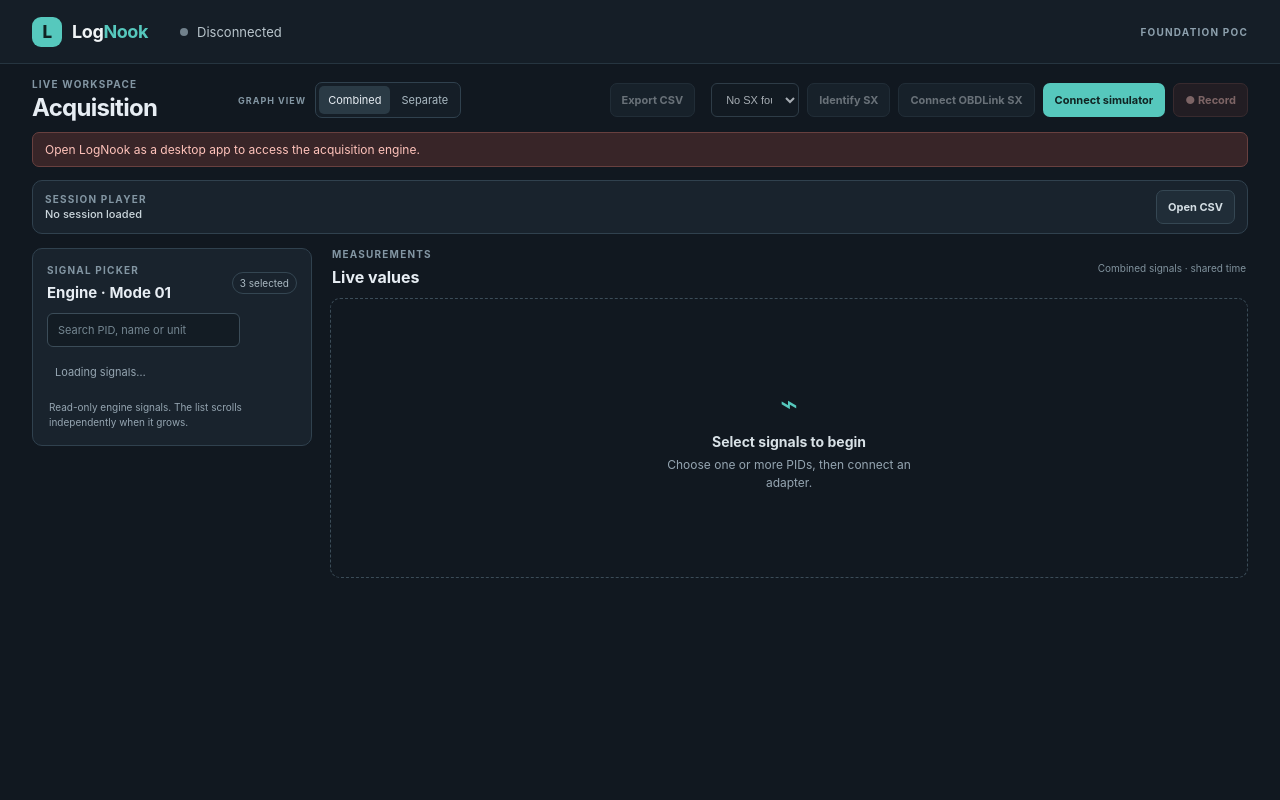
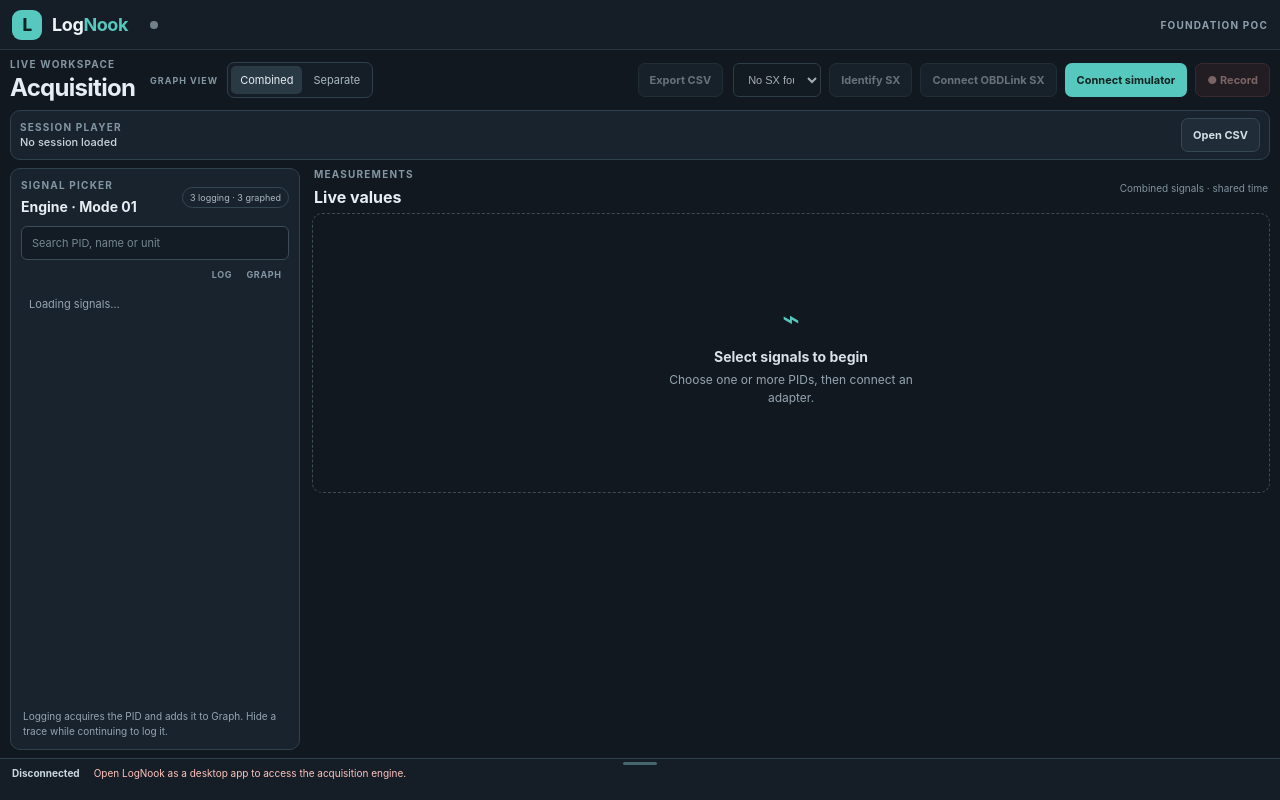
Before and after one commit to inoukt/LogNook, a Svelte app in the folder apps/desktop/: page / in a window 1280 px wide. Built offline with nearby package versions, Linux system fonts and the light colour scheme.

Commit message:
Improve acquisition workspace layout

```diff
--- a/apps/desktop/src/App.svelte
+++ b/apps/desktop/src/App.svelte
@@ -10,14 +10,15 @@
   } from "./types";
   import {
     clampSeekPosition, filterSignals, orderMarkersForTimeline, panTimeWindow,
-    swapPositions, zoomTimeWindow, type SignalOption, type TimeWindow,
+    setGraphSignal, setLogSignal, swapPositions, zoomTimeWindow, type SignalOption, type TimeWindow,
   } from "./workspace";
 
   let signalCatalog: SignalDefinition[] = [];
   let sxPorts: string[] = [];
   let selectedSxPort = "";
   let sxIdentity: DeviceDescriptor | undefined;
-  let selectedSignals = ["engine_rpm", "coolant_temp", "intake_temp"];
+  let logSignalIds = ["engine_rpm", "coolant_temp", "intake_temp"];
+  let graphSignalIds = [...logSignalIds];
   let latest: Record<string, Sample> = {};
   let series: Record<string, Sample[]> = {};
   let sessionSeries: Record<string, Sample[]> = {};
@@ -34,6 +35,8 @@
   let markerNote = "";
   let error = "";
   let signalSearch = "";
+  let statusHeight = 42;
+  let statusResize: { y: number; height: number } | null = null;
   let graphMode: "overlay" | "separate" = "overlay";
   let unlisten: UnlistenFn | undefined;
   let graphRequest = 0;
@@ -50,7 +53,7 @@
         };
       })
     : signalCatalog;
-  $: visibleSignals = selectedSignals.flatMap((id) => {
+  $: visibleSignals = graphSignalIds.flatMap((id) => {
     const signal = availableSignals.find((candidate) => candidate.id === id);
     return signal ? [signal] : [];
   });
@@ -65,7 +68,7 @@
     current: latest[signal.id],
     sampleRate: sampleRate(signal.id),
   }));
-  $: if (session) refreshGraphWindow(session, selectedSignals, timeWindow);
+  $: if (session) refreshGraphWindow(session, graphSignalIds, timeWindow);
 
   onMount(() => {
     let disposed = false;
@@ -156,13 +159,13 @@
     readoutRequest++;
     session = info;
     playback = { session_id: 0, position_ns: 0, duration_ns: info.duration_ns, speed: 1, playing: false };
-    selectedSignals = info.signals.map((signal) => signal.id);
+    graphSignalIds = info.signals.map((signal) => signal.id);
     timeWindow = { startNs: 0, endNs: info.duration_ns };
     latest = {};
     series = {};
     sessionSeries = {};
     playback = await invoke<PlaybackState>("playback_state");
-    await refreshPlaybackReadouts(playback.position_ns, selectedSignals);
+    await refreshPlaybackReadouts(playback.position_ns, graphSignalIds);
     recordingPath = "loaded";
     exportPath = "";
     replaying = false;
@@ -199,19 +202,20 @@
 
   function connect() {
     return run(async () => {
-      const requested = selectedSignals.filter((id) => signalCatalog.some((signal) => signal.id === id));
+      const requested = logSignalIds.filter((id) => signalCatalog.some((signal) => signal.id === id));
       if (!requested.length) throw new Error("Select at least one supported engine signal first");
       const capabilities = await invoke<ConnectionCapabilities>("connect_simulator", { signalIds: requested });
       await clearSession();
       series = {};
       latest = {};
-      selectedSignals = selectedSignals.filter((id) => capabilities.supported_signals.some((signal) => signal.id === id));
+      logSignalIds = logSignalIds.filter((id) => capabilities.supported_signals.some((signal) => signal.id === id));
+      graphSignalIds = graphSignalIds.filter((id) => capabilities.supported_signals.some((signal) => signal.id === id));
     });
   }
 
   function connectSx() {
     return run(async () => {
-      const requested = selectedSignals.filter((id) => signalCatalog.some((signal) => signal.id === id));
+      const requested = logSignalIds.filter((id) => signalCatalog.some((signal) => signal.id === id));
       if (!requested.length) throw new Error("Select at least one supported engine signal first");
       const capabilities = await invoke<ConnectionCapabilities>("connect_obdlink_sx", {
         portName: selectedSxPort,
@@ -220,7 +224,8 @@
       await clearSession();
       series = {};
       latest = {};
-      selectedSignals = selectedSignals.filter((id) => capabilities.supported_signals.some((signal) => signal.id === id));
+      logSignalIds = logSignalIds.filter((id) => capabilities.supported_signals.some((signal) => signal.id === id));
+      graphSignalIds = graphSignalIds.filter((id) => capabilities.supported_signals.some((signal) => signal.id === id));
     });
   }
 
@@ -288,7 +293,7 @@
     return run(async () => {
       await invoke("seek_replay", { positionNs: clampSeekPosition(positionNs, playback.duration_ns) });
       playback = await invoke<PlaybackState>("playback_state");
-      await refreshPlaybackReadouts(playback.position_ns, selectedSignals);
+      await refreshPlaybackReadouts(playback.position_ns, graphSignalIds);
     });
   }
 
@@ -346,17 +351,34 @@
     if (session) timeWindow = { startNs: 0, endNs: playback.duration_ns };
   }
 
-  function toggleSignal(signalId: string) {
-    selectedSignals = selectedSignals.includes(signalId)
-      ? selectedSignals.filter((id) => id !== signalId)
-      : [...selectedSignals, signalId];
+  function toggleLogSignal(signalId: string, enabled: boolean) {
+    ({ logSignalIds, graphSignalIds } = setLogSignal(logSignalIds, graphSignalIds, signalId, enabled));
+  }
+
+  function toggleGraphSignal(signalId: string, enabled: boolean) {
+    graphSignalIds = setGraphSignal(graphSignalIds, signalId, enabled);
     if (session && !playback.playing) {
-      refreshPlaybackReadouts(playback.position_ns, selectedSignals).catch(showError);
+      refreshPlaybackReadouts(playback.position_ns, graphSignalIds).catch(showError);
     }
   }
 
   function swapGraphPositions(fromId: string, toId: string) {
-    selectedSignals = swapPositions(selectedSignals, selectedSignals.indexOf(fromId), selectedSignals.indexOf(toId));
+    graphSignalIds = swapPositions(graphSignalIds, graphSignalIds.indexOf(fromId), graphSignalIds.indexOf(toId));
+  }
+
+  function resizeStatus(event: PointerEvent) {
+    if (!statusResize) return;
+    statusHeight = Math.max(36, Math.min(window.innerHeight * 0.3, statusResize.height + statusResize.y - event.clientY));
+  }
+
+  function finishStatusResize() {
+    statusResize = null;
+  }
+
+  function resizeStatusFromKeyboard(event: KeyboardEvent) {
+    if (event.key !== "ArrowUp" && event.key !== "ArrowDown") return;
+    event.preventDefault();
+    statusHeight = Math.max(36, Math.min(window.innerHeight * 0.3, statusHeight + (event.key === "ArrowUp" ? 16 : -16)));
   }
 
   function sampleRate(signalId: string): string {
@@ -374,10 +396,10 @@
   <meta name="description" content="Read-only OBD acquisition, recording, and CSV playback." />
 </svelte:head>
 
-<div class="app-shell">
+<div class="app-shell" style={`--status-height:${statusHeight}px`}>
   <header class="topbar">
     <a class="brand" href="/" aria-label="LogNook home"><span class="brand-mark">L</span><span>Log<span class="brand-accent">Nook</span></span></a>
-    <div class="connection-state"><span class:online={connected} class:replay={replaying} class="state-dot"></span><span>{status}</span></div>
+    <div class="connection-state" aria-label={status} title={status}><span class:online={connected} class:replay={replaying} class="state-dot"></span></div>
     <span class="milestone">FOUNDATION POC</span>
   </header>
 
@@ -410,8 +432,8 @@
             {#each sxPorts as port}<option value={port}>{port}</option>{/each}
           </select>
           <button class="button secondary" onclick={identifySx} disabled={busy || !selectedSxPort || replaying}>Identify SX</button>
-          <button class="button secondary" onclick={connectSx} disabled={busy || !selectedSxPort || sxIdentity?.path !== selectedSxPort || selectedSignals.length === 0 || replaying}>Connect OBDLink SX</button>
-          <button class="button primary" onclick={connect} disabled={busy || selectedSignals.length === 0 || replaying}>Connect simulator</button>
+          <button class="button secondary" onclick={connectSx} disabled={busy || !selectedSxPort || sxIdentity?.path !== selectedSxPort || logSignalIds.length === 0 || replaying}>Connect OBDLink SX</button>
+          <button class="button primary" onclick={connect} disabled={busy || logSignalIds.length === 0 || replaying}>Connect simulator</button>
         {/if}
         {#if recording}
           <button class="button danger" onclick={stopRecording} disabled={busy}>Stop recording</button>
@@ -421,10 +443,6 @@
       </div>
     </section>
 
-    {#if error}<div class="notice error" role="alert">{error}</div>{/if}
-    {#if sxIdentity}<div class="notice success">Identified {sxIdentity.hardware_family} · {sxIdentity.firmware} · serial {sxIdentity.stable_id}. Connect the vehicle before live acquisition.</div>{/if}
-    {#if recording}<div class="notice recording"><span class="pulse-dot"></span> Recording live samples · {recordingPath}</div>{/if}
-    {#if exportPath}<div class="notice success">CSV exported · {exportPath}</div>{/if}
 
     <PlaybackPanel
       info={session}
@@ -449,20 +467,21 @@
 
     <div class="workspace-grid">
       <aside class="panel signal-panel">
-        <div class="panel-heading"><div><p class="eyebrow">SIGNAL PICKER</p><h2>{session ? "Recorded signals" : "Engine · Mode 01"}</h2></div><span class="count-pill">{selectedSignals.length} selected</span></div>
+        <div class="panel-heading"><div><p class="eyebrow">SIGNAL PICKER</p><h2>{session ? "Recorded signals" : "Engine · Mode 01"}</h2></div><span class="count-pill">{session ? `${graphSignalIds.length} graphed` : `${logSignalIds.length} logging · ${graphSignalIds.length} graphed`}</span></div>
         <input class="text-input signal-search" type="search" bind:value={signalSearch} placeholder="Search PID, name or unit" aria-label="Search signals" />
+        <div class="signal-columns" aria-hidden="true"><span></span><span>Log</span><span>Graph</span></div>
         <div class="signal-list">
           {#each filteredSignals as signal (signal.id)}
-            <label class="signal-option">
-              <input type="checkbox" checked={selectedSignals.includes(signal.id)} onchange={() => toggleSignal(signal.id)} disabled={connected || recording} />
+            <div class="signal-option">
               <span class="signal-copy"><span>{signal.name}</span><small>{signal.pid === undefined ? signal.id : `PID ${signal.pid.toString(16).toUpperCase().padStart(2, "0")}`} · {signal.unit}</small></span>
-              <span class="checkmark" aria-hidden="true"></span>
-            </label>
+              <input type="checkbox" aria-label={`Log ${signal.name}`} checked={session ? true : logSignalIds.includes(signal.id)} onchange={(event) => toggleLogSignal(signal.id, event.currentTarget.checked)} disabled={session !== null || connected || recording || busy} />
+              <input type="checkbox" aria-label={`Graph ${signal.name}`} checked={graphSignalIds.includes(signal.id)} onchange={(event) => toggleGraphSignal(signal.id, event.currentTarget.checked)} disabled={busy || (!session && !logSignalIds.includes(signal.id))} />
+            </div>
           {:else}
             <p class="no-signals">{availableSignals.length ? "No matching signals" : "Loading signals…"}</p>
           {/each}
         </div>
-        <p class="panel-hint">{session ? "Session signals are stored as recorded. The list scrolls independently." : "Read-only engine signals. The list scrolls independently when it grows."}</p>
+        <p class="panel-hint">{session ? "Recorded signals are fixed; Graph controls visibility." : "Logging acquires the PID and adds it to Graph. Hide a trace while continuing to log it."}</p>
       </aside>
 
       <section class="measurements" aria-label="Measurements">
@@ -482,4 +501,16 @@
       </section>
     </div>
   </main>
+  <footer class="status-dock" aria-live="polite">
+    <div class="status-resize-grip" role="slider" tabindex="0" aria-orientation="vertical" aria-valuemin="36" aria-valuemax={Math.round(window.innerHeight * 0.3)} aria-valuenow={Math.round(statusHeight)} aria-label="Resize status panel"
+      onpointerdown={(event) => { statusResize = { y: event.clientY, height: statusHeight }; event.currentTarget.setPointerCapture(event.pointerId); }}
+      onpointermove={resizeStatus} onpointerup={finishStatusResize} onpointercancel={finishStatusResize} onkeydown={resizeStatusFromKeyboard}></div>
+    <div class="status-content">
+      <strong>{status}</strong>
+      {#if error}<span class="status-error" role="alert">{error}</span>{/if}
+      {#if sxIdentity}<span class="status-success">Identified {sxIdentity.hardware_family} · {sxIdentity.firmware} · serial {sxIdentity.stable_id}</span>{/if}
+      {#if recording}<span class="status-recording"><span class="pulse-dot"></span>Recording live samples · {recordingPath}</span>{/if}
+      {#if exportPath}<span class="status-success">CSV exported · {exportPath}</span>{/if}
+    </div>
+  </footer>
 </div>
--- a/apps/desktop/src/app.css
+++ b/apps/desktop/src/app.css
@@ -22,8 +22,8 @@
 ::-webkit-scrollbar-track { border-radius: 8px; background: #131c24; }
 ::-webkit-scrollbar-thumb { border: 2px solid #131c24; border-radius: 8px; background: #46666d; }
 ::-webkit-scrollbar-thumb:hover { background: var(--accent); }
-.app-shell { min-height: 100vh; }
-.topbar { height: 64px; display: flex; align-items: center; gap: 32px; padding: 0 32px; border-bottom: 1px solid #263540; background: #151e27; }
+.app-shell { height: 100vh; display: flex; flex-direction: column; overflow: hidden; --status-height: 42px; }
+.topbar { height: 50px; flex: 0 0 50px; display: flex; align-items: center; gap: 22px; padding: 0 12px; border-bottom: 1px solid #263540; background: #151e27; }
 .brand { display: flex; align-items: center; gap: 10px; color: #f0f4f6; text-decoration: none; font-size: 18px; font-weight: 720; letter-spacing: -.4px; }
 .brand-mark { display: grid; place-items: center; width: 30px; height: 30px; border-radius: 9px; color: #102323; background: var(--accent); font-size: 17px; font-weight: 800; }
 .brand-accent { color: var(--accent); }
@@ -32,8 +32,8 @@
 .state-dot.online { background: #55d3a3; box-shadow: 0 0 10px #55d3a366; }
 .state-dot.replay { background: var(--blue); box-shadow: 0 0 10px #6ca8ff66; }
 .milestone { margin-left: auto; color: #8da0ad; font-size: 10px; font-weight: 700; letter-spacing: 1.2px; }
-main { max-width: 1440px; margin: 0 auto; padding: 14px 32px 48px; }
-.workspace-toolbar { display: grid; grid-template-columns: 190px minmax(0, 1fr) auto; align-items: center; gap: 16px; margin-bottom: 16px; }
+main { width: 100%; max-width: none; flex: 1 1 auto; min-height: 0; display: flex; flex-direction: column; gap: 8px; margin: 0; padding: 8px 10px; overflow: hidden; }
+.workspace-toolbar { display: grid; grid-template-columns: 130px minmax(0, 1fr) auto; align-items: center; gap: 10px; margin: 0; }
 .workspace-title .eyebrow { margin-bottom: 3px; }
 .eyebrow { margin: 0 0 7px; color: #8396a3; font-size: 10px; font-weight: 700; letter-spacing: 1.2px; }
 h1, h2, h3, p { margin-top: 0; }
@@ -59,14 +59,11 @@
 .button.secondary:hover:not(:disabled) { background: #293944; border-color: #536774; }
 .button.record { color: #ffc0b9; background: #382528; border-color: #68403f; }
 .button.danger { color: #fff; background: #bd5149; }
-.notice { margin: -6px 0 13px; padding: 9px 12px; border: 1px solid var(--border); border-radius: 7px; font-size: 12px; overflow-wrap: anywhere; }
-.notice.error { color: #ffc3bb; background: #382528; border-color: #68403f; }
-.notice.recording { color: #ffceca; background: #302328; border-color: #583b3d; }
 .notice.success { color: #aee2d0; background: #1a302d; border-color: #31554d; }
 .pulse-dot { display: inline-block; margin-right: 7px; background: #ff7970; box-shadow: 0 0 9px #ff797077; }
-.workspace-grid { display: grid; grid-template-columns: 280px minmax(0, 1fr); align-items: start; gap: 18px; }
+.workspace-grid { display: grid; flex: 1 1 auto; min-height: 0; grid-template-columns: 290px minmax(0, 1fr); align-items: stretch; gap: 12px; }
 .panel { border: 1px solid var(--border); border-radius: 10px; background: var(--surface); }
-.signal-panel { position: sticky; top: 12px; padding: 15px 14px; }
+.signal-panel { position: static; min-height: 0; height: 100%; display: flex; flex-direction: column; padding: 10px; }
 .panel-heading, .measurement-heading { display: flex; align-items: center; justify-content: space-between; }
 .signal-panel .panel-heading { margin-bottom: 11px; }
 .count-pill { padding: 4px 7px; border: 1px solid #344652; border-radius: 20px; color: #aab9c2; font-size: 10px; white-space: nowrap; }
@@ -75,15 +72,15 @@
 .text-input:focus { border-color: var(--accent); }
 .text-input::placeholder { color: #758792; }
 .port-select { width: 88px; min-width: 82px; }
-.signal-list { display: grid; max-height: min(42vh, 410px); gap: 3px; overflow-y: auto; overscroll-behavior: contain; padding-right: 2px; }
-.signal-option { min-height: 48px; display: flex; align-items: center; gap: 10px; padding: 7px 8px; border: 1px solid transparent; border-radius: 7px; cursor: pointer; }
+.signal-list { display: grid; flex: 1 1 auto; min-height: 0; max-height: none; gap: 3px; overflow-y: auto; overscroll-behavior: contain; padding-right: 2px; }
+.signal-option { min-height: 48px; display: grid; grid-template-columns: minmax(0, 1fr) 34px 42px; align-items: center; justify-items: center; gap: 4px; padding: 7px 4px; border: 1px solid transparent; border-radius: 7px; }
 .signal-option:hover { background: #202d38; }
-.signal-option input { width: 14px; height: 14px; accent-color: var(--accent); }
-.signal-copy { display: grid; gap: 4px; font-size: 12px; }
+.signal-option input { width: 16px; height: 16px; accent-color: var(--accent); cursor: pointer; }
+.signal-copy { width: 100%; min-width: 0; display: grid; gap: 4px; justify-self: start; font-size: 12px; }
 .signal-copy small, .panel-hint { color: var(--text-muted); font-size: 10px; }
 .no-signals { margin: 0; padding: 12px 8px; color: var(--text-muted); font-size: 11px; }
 .panel-hint { margin: 9px 2px 0; line-height: 1.5; }
-.playback-panel { display: grid; gap: 8px; margin-bottom: 14px; padding: 9px 12px; }
+.playback-panel { flex: 0 0 auto; display: grid; gap: 6px; margin: 0; padding: 7px 9px; }
 .playback-main-row, .timeline-row, .playback-transport, .viewport-controls, .marker-create, .marker-item { display: flex; align-items: center; }
 .playback-main-row { gap: 8px; min-width: 0; }
 .player-identity { display: grid; gap: 2px; min-width: 155px; margin-right: auto; }
@@ -121,13 +118,15 @@
 .marker-empty { padding: 5px; color: #71838e; font-size: 10px; }
 .marker-item.editing input { width: 30%; min-width: 60px; height: 28px; padding-inline: 6px; }
 .marker-item .icon-button { width: 22px; height: 22px; flex-basis: 22px; }
-.measurement-heading { margin: 0 2px 11px; }
+.measurement-heading { flex: 0 0 auto; margin: 0 2px 6px; }
 .measurement-heading h2 { font-size: 16px; }
 .rate-note { color: #80929d; font-size: 10px; }
-.chart-layout { min-width: 0; }
+.measurements { min-width: 0; min-height: 0; display: flex; flex-direction: column; }
+.chart-layout { flex: 1 1 auto; min-width: 0; min-height: 0; }
 .separate-layout { display: flex; flex-flow: row wrap; align-items: flex-start; gap: 12px; }
 .chart-card { min-width: 0; padding: 13px 13px 9px; }
-.overlay-layout .chart-card { width: 100%; min-height: 355px; }
+.overlay-layout { height: 100%; }
+.overlay-layout .chart-card { width: 100%; height: 100%; min-height: 0; display: flex; flex-direction: column; }
 .separate-layout .chart-card { width: calc(50% - 6px); max-width: 100%; min-width: min(300px, 100%); height: 260px; min-height: 210px; max-height: 80vh; display: flex; flex-direction: column; resize: both; overflow: auto; cursor: grab; }
 .separate-layout .chart-card:active { cursor: grabbing; }
 .chart-card.dragging { opacity: .55; outline: 1px dashed var(--accent); }
@@ -141,7 +140,7 @@
 .metric strong { font-size: 24px; font-variant-numeric: tabular-nums; font-weight: 620; letter-spacing: -.7px; }
 .metric span { color: var(--text-muted); font-size: 10px; }
 svg { width: 100%; height: 145px; flex: 1 1 auto; min-height: 145px; margin-top: 8px; overflow: visible; }
-.overlay-layout svg { height: clamp(210px, 36vh, 390px); flex: 0 0 auto; }
+.overlay-layout svg { height: auto; min-height: 0; flex: 1 1 auto; }
 svg line { stroke: #2d3c47; stroke-width: 1; stroke-dasharray: 3 5; }
 svg line.marker-guide { stroke: #f0d45c; stroke-width: 1.3; stroke-dasharray: 2 3; vector-effect: non-scaling-stroke; }
 svg circle.marker-cap { fill: #f0d45c; }
@@ -190,3 +189,25 @@
   .seek-wrap { order: 1; flex-basis: calc(100% - 100px); }
   .viewport-controls { margin-left: auto; }
 }
+
+.signal-columns { display: grid; grid-template-columns: minmax(0, 1fr) 34px 42px; gap: 4px; padding: 3px 4px 5px; color: #8396a3; font-size: 9px; font-weight: 700; letter-spacing: .6px; text-align: center; text-transform: uppercase; }
+.panel-heading { gap: 8px; }
+.panel-heading > div { min-width: 0; }
+.panel-heading h2 { font-size: 14px; }
+.count-pill { font-size: 9px; }
+.status-dock { flex: 0 0 var(--status-height); height: var(--status-height); max-height: 30vh; min-height: 36px; overflow: auto; border-top: 1px solid var(--border); background: #151e27; padding: 0 12px 6px; }
+.status-resize-grip { width: 100%; height: 8px; display: grid; place-items: center; padding: 0; border: 0; background: transparent; cursor: ns-resize; touch-action: none; }
+.status-resize-grip::after { width: 34px; height: 3px; border-radius: 3px; background: #46666d; content: ""; }
+.status-resize-grip:hover::after, .status-resize-grip:focus-visible::after { background: var(--accent); }
+.status-resize-grip:focus-visible { outline: 2px solid var(--accent); outline-offset: -2px; }
+.status-content { display: flex; align-items: center; flex-wrap: wrap; gap: 5px 14px; color: var(--text-muted); font-size: 10px; overflow-wrap: anywhere; }
+.status-content strong { color: #cbd8df; font-size: 10px; font-weight: 650; }
+.status-error { color: #ffc3bb; }
+.status-success { color: #aee2d0; }
+.status-recording { color: #ffceca; }
+.status-dock .pulse-dot { width: 7px; height: 7px; margin-right: 5px; }
+@media (max-width: 900px) {
+  main { padding-inline: 8px; }
+  .topbar { padding-inline: 10px; }
+  .workspace-grid { grid-template-columns: 250px minmax(0, 1fr); gap: 8px; }
+}
```
Also changed, not shown: apps/desktop/src/workspace.ts (+17 -0 lines), 1 other file (tests, documents, lock files or other folders).
